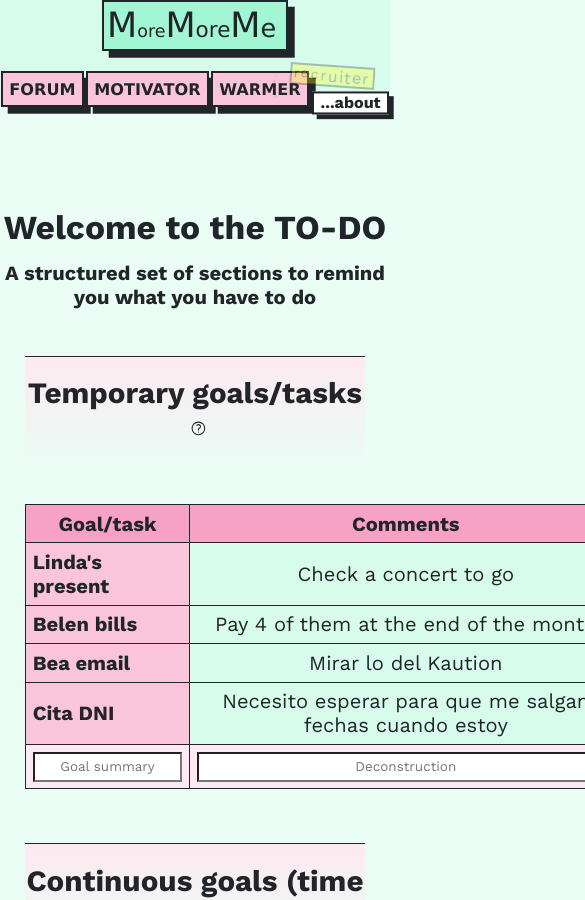
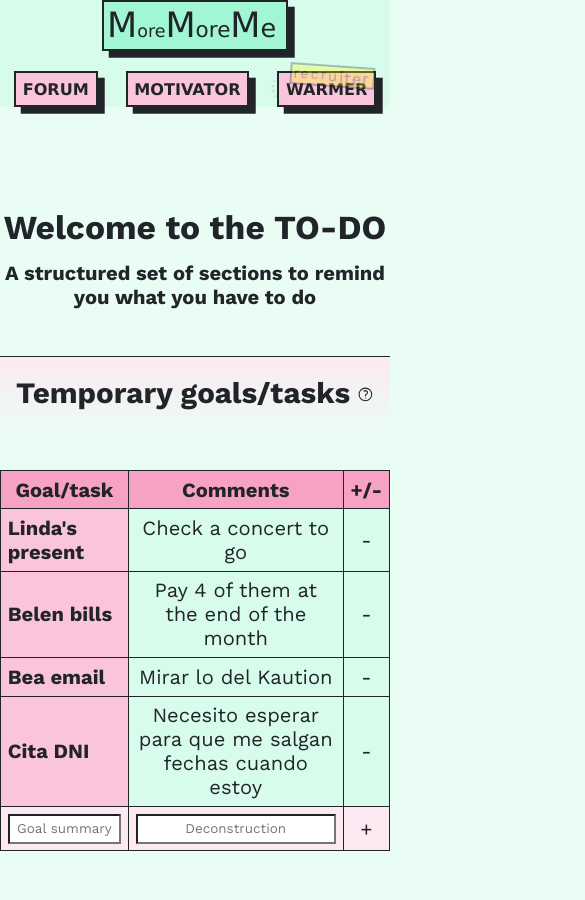
Before and after one commit to thelittlemitak/portfolio, a React (Create React App) app: page /profile in a window 390 px wide. Shown: the top 900 px of the page, 585 px wide, since content can reach past the window. Built offline with nearby package versions, Linux system fonts and the light colour scheme.

Commit message:
make tools responsive and fix gap on header in tools sect

```diff
--- a/src/pages/MediaQueries.css
+++ b/src/pages/MediaQueries.css
@@ -83,6 +83,7 @@
   .about-hero-right {
     font-size: 5.2rem;
   }
+  /* ^ profileprofileprofileprofileprofileprofileprofileprofileprofileprofileprofileprofileprofile */
 }
 /* & 1312px1312px1312px1312px1312px1312px1312px1312px1312px1312px1312px1312px1312px1312px1312px1312px1312px1312px1312px1312px1312px1312px */
 @media (max-width: 82em) {
@@ -117,6 +118,7 @@
     padding: 3rem 1rem 4rem 3rem;
     margin: 6rem auto 8rem 5rem;
   }
+  /* ^ profileprofileprofileprofileprofileprofileprofileprofileprofileprofileprofileprofileprofile */
 }
 /* & 1168px1168px1168px1168px1168px1168px1168px1168px1168px1168px1168px1168px1168px1168px1168px1168px1168px1168px */
 @media (max-width: 73em) {
@@ -131,9 +133,11 @@
   .salute-wrapper {
     transform: translateX(2rem);
   }
-  main {
-    padding: 0px 35px;
-  }
+  /* here i removed padding: 0px 35px; from mainEl */
+  /* here i removed padding: 0px 35px; from mainEl */
+  /* here i removed padding: 0px 35px; from mainEl */
+  /* here i removed padding: 0px 35px; from mainEl */
+
   /* ^ aboutaboutaboutaboutaboutaboutaboutaboutaboutaboutaboutaboutaboutaboutabout */
   .pictures-grid {
     display: grid;
@@ -147,6 +151,7 @@
   .pic-titles-box {
     margin-bottom: 1rem !important;
   }
+  /* ^ profileprofileprofileprofileprofileprofileprofileprofileprofileprofileprofileprofileprofile */
 }
 /* & 105610561056105610561056105610561056105610561056105610561056105610561056105610561056105610561056105610561056 */
 @media (max-width: 66em) {
@@ -177,10 +182,12 @@
     line-height: 5rem;
     margin-right: 0rem;
   }
-  main {
-    padding: 0px 32px;
-  }
+  /* here i removed padding: 0px 32px; from mainEl */
+  /* here i removed padding: 0px 32px; from mainEl */
+  /* here i removed padding: 0px 32px; from mainEl */
+  /* here i removed padding: 0px 32px; from mainEl */
   /* ^ aboutaboutaboutaboutaboutaboutaboutaboutaboutaboutaboutaboutaboutaboutabout */
+  /* ^ profileprofileprofileprofileprofileprofileprofileprofileprofileprofileprofileprofileprofile */
 }
 /* & 912px912px912px912px912px912px912px912px912px912px912px912px912px912px912px912px912px912px912px912px912px912px912px912px912px*/
 @media (max-width: 57em) {
@@ -191,6 +198,19 @@
   }
   .main-header {
     grid-template-columns: 1fr 1.5fr;
+  }
+  .main-header-about {
+    font-size: 2.4rem;
+
+    background-color: #d7fcec;
+
+    /* padding-top: 1.3rem;
+    padding-bottom: 7.65rem; */
+
+    display: grid;
+    grid-template-columns: 1fr 1fr 1fr;
+    justify-items: center;
+    align-items: center;
   }
   .salute-wrapper {
     transform: translateX(3rem);
@@ -295,9 +315,10 @@
     top: 50%;
     transform: translateX(50%) translatey(-50%);
   }
-  main {
-    padding: 0px 28px;
-  }
+  /* here i removed padding: 0px 28px; from mainEl */
+  /* here i removed padding: 0px 28px; from mainEl */
+  /* here i removed padding: 0px 28px; from mainEl */
+  /* here i removed padding: 0px 28px; from mainEl */
   footer {
     font-size: 2rem;
 
@@ -354,6 +375,7 @@
     font-size: 4.5rem !important;
     margin-bottom: 4rem !important;
   }
+  /* ^ profileprofileprofileprofileprofileprofileprofileprofileprofileprofileprofileprofileprofile */
 }
 /* & 750px750px750px750px750px750px750px750px750px750px750px750px750px750px750px750px750px750px750px750px750px750px750px750px750px750px */
 @media (max-width: 47em) {
@@ -386,9 +408,10 @@
     top: -5%;
     right: 0%;
   }
-  main {
-    padding: 0px 25px;
-  }
+  /* here i removed padding: 0px 25px; from mainEl */
+  /* here i removed padding: 0px 25px; from mainEl */
+  /* here i removed padding: 0px 25px; from mainEl */
+  /* here i removed padding: 0px 25px; from mainEl */
   .table-item {
     font-size: 2.6rem;
   }
@@ -413,6 +436,7 @@
   .presentation-titles {
     margin: 0 3rem !important;
   }
+  /* ^ profileprofileprofileprofileprofileprofileprofileprofileprofileprofileprofileprofileprofile */
 }
 /* & 600px600px600px600px600px600px600px600px600px600px600px600px600px600px600px600px600px600px600px600px600px600px600px600px600px600px600px600px */
 @media (max-width: 38em) {
@@ -479,6 +503,7 @@
     width: 90px !important;
     margin-bottom: 1rem;
   }
+  /* ^ profileprofileprofileprofileprofileprofileprofileprofileprofileprofileprofileprofileprofile */
 }
 /* & 528px528px528px528px528px528px528px528px528px528px528px528px528px528px528px528px528px528px528px528px528px528px528px528px528px528px528px528px528px */
 @media (max-width: 33em) {
@@ -595,6 +620,7 @@
   .presentation {
     line-height: 4rem !important;
   }
+  /* ^ profileprofileprofileprofileprofileprofileprofileprofileprofileprofileprofileprofileprofile */
 }
 /* & 400px400px400px400px400px400px400px400px400px400px400px400px400px400px400px400px400px400px400px400px400px400px400px400px400px400px400px400px */
 @media (max-width: 25em) {
@@ -640,4 +666,5 @@
   .about-hero-right {
     margin: 0 2rem;
   }
+  /* ^ profileprofileprofileprofileprofileprofileprofileprofileprofileprofileprofileprofileprofile */
 }
--- a/src/pages/about/About.js
+++ b/src/pages/about/About.js
@@ -90,7 +90,7 @@ function About() {
         </div> */}
             <div className="presentation">
               A simple but powerful CRUD React-based website that shows all my
-              current web developer skills. Also responsive!
+              current web developer skills. It is also responsive!
             </div>
           </div>
           <section className="posthero-card posthero-rightcard">
--- a/src/pages/forum/Forum.js
+++ b/src/pages/forum/Forum.js
@@ -60,8 +60,9 @@ function Forum() {
         altBtn1={TodoBtn}
         altBtn2={MotivatorBtn}
         altBtn3={WarmerBtn}
-        altBtn4={AboutButton}
+        altBtn4={DummyBtn}
         altBtn5={DummyBtn}
+        saluteStyleTunnel={"salute-wrapper display-none"}
       ></Header>
       <h2>Welcome to the FORUM</h2>
       <h3>A thread for each goal that you share with others</h3>
--- a/src/pages/motivator/Motivator.js
+++ b/src/pages/motivator/Motivator.js
@@ -309,8 +309,7 @@ function Motivator() {
         },
         {
           goal: "Less headaches when interacting/better adaptation",
-          action:
-            "Avoid anxiety everytime you need someone from Germany",
+          action: "Avoid anxiety everytime you need someone from Germany",
           id: 0.46191,
         },
       ],
@@ -469,8 +468,9 @@ function Motivator() {
         altBtn1={TodoBtn}
         altBtn2={ForumBtn}
         altBtn3={WarmerBtn}
-        altBtn4={AboutButton}
+        altBtn4={DummyBtn}
         altBtn5={DummyBtn}
+        saluteStyleTunnel={"salute-wrapper display-none"}
       ></Header>
       <h2>Welcome to the MOTIVATOR</h2>
       <h3>(because some things need a push)</h3>
--- a/src/pages/profile/Profile.js
+++ b/src/pages/profile/Profile.js
@@ -143,13 +143,7 @@ function Profile() {
     },
   ];
 
-  const repTitles = [
-    "Goal",
-    "Add/Remove",
-    "How often?",
-    "Goal/task",
-    "Comments",
-  ];
+  const repTitles = ["Goal", "+/-", "How often?", "Goal/task", "Comments"];
   const titles3col = [
     {
       type: "temporary goals",
@@ -230,8 +224,9 @@ function Profile() {
         altBtn1={ForumBtn}
         altBtn2={MotivatorBtn}
         altBtn3={WarmerBtn}
-        altBtn4={AboutButton}
+        altBtn4={DummyBtn}
         altBtn5={DummyBtn}
+        saluteStyleTunnel={"salute-wrapper display-none"}
       ></Header>
       <h2>Welcome to the TO-DO</h2>
       <h3>A structured set of sections to remind you what you have to do</h3>
--- a/src/pages/profile/style-profile.css
+++ b/src/pages/profile/style-profile.css
@@ -1,6 +1,7 @@
 /* &&&&&&&&&&&&&&&&&&&&&&&&& SECTION */
 
 .main-profile-container {
+  width: 100%;
   margin-top: 7rem;
   font-size: 3rem;
 }
@@ -54,7 +55,7 @@
 } */
 
 .profile-table {
-  max-width: 130rem;
+  width: 100%;
   background-color: #d7fcec;
   margin: 0rem auto 8rem auto;
   /* border: 0.2rem solid; */
--- a/src/pages/warmer/Warmer.js
+++ b/src/pages/warmer/Warmer.js
@@ -66,8 +66,9 @@ function Warmer() {
         altBtn1={TodoBtn}
         altBtn2={ForumBtn}
         altBtn3={MotivatorBtn}
-        altBtn4={AboutButton}
+        altBtn4={DummyBtn}
         altBtn5={DummyBtn}
+        saluteStyleTunnel={"salute-wrapper display-none"}
       ></Header>
       <h2>Welcome to the WARMER</h2>
       <h3>A system to remind you what you should be greateful for</h3>
```
Also changed, not shown: 13 other files (tests, documents, lock files or other folders).
